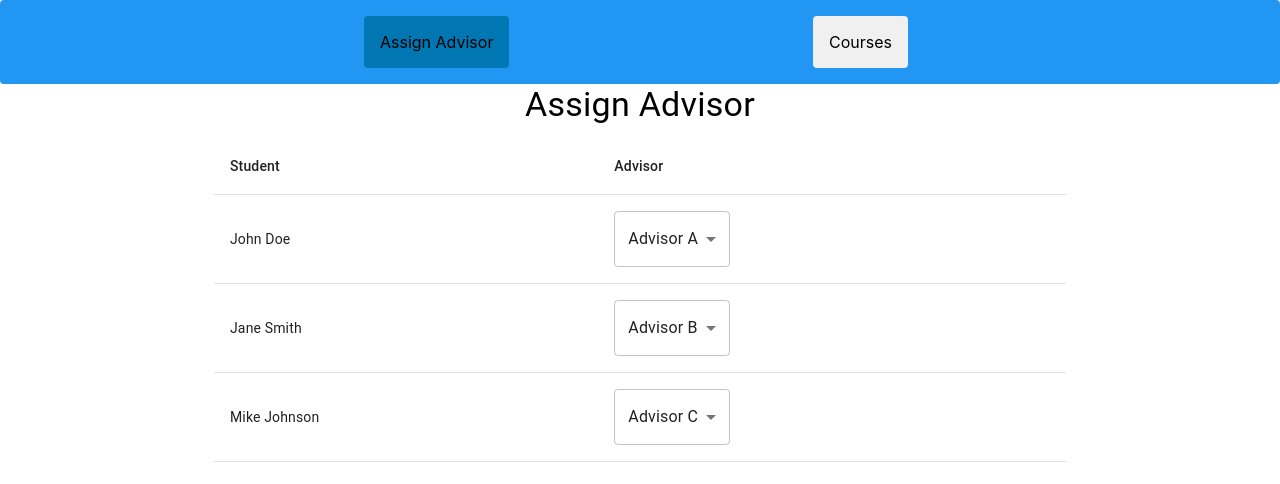
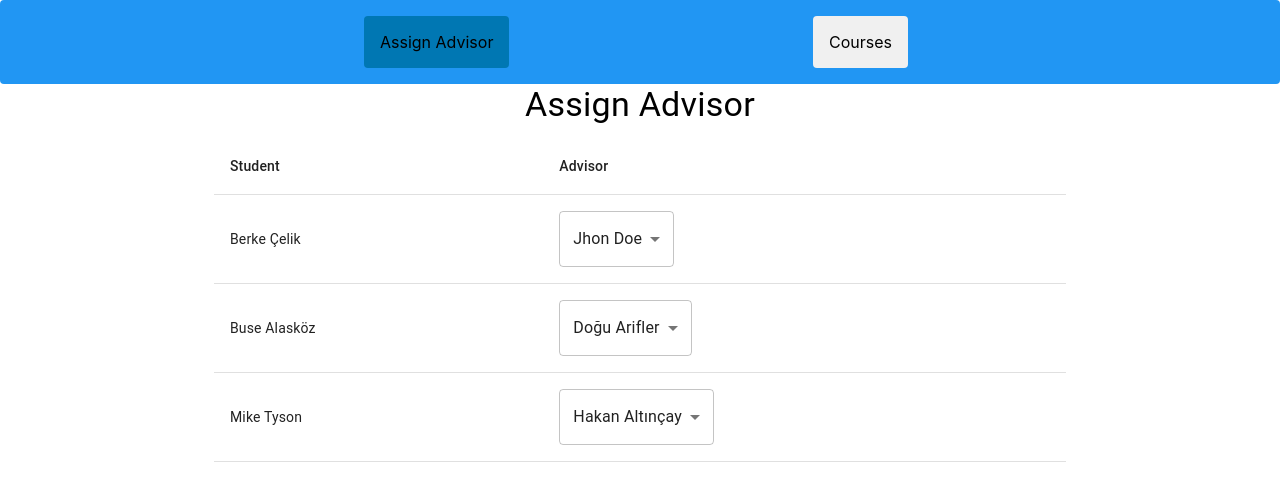
Before and after one commit to ZAGORE7/StudentPortal, a React (Create React App) app: page /admin/assign in a window 1280 px wide. Shown: the top 484 px of the page. Built offline with nearby package versions, Linux system fonts and the light colour scheme.

Commit message:
minipatch

```diff
--- a/public/index.html
+++ b/public/index.html
@@ -24,7 +24,7 @@
       work correctly both with client-side routing and a non-root public URL.
       Learn how to configure a non-root public URL by running `npm run build`.
     -->
-    <title>React App</title>
+    <title>Student Registration System</title>
   </head>
   <body>
     <noscript>You need to enable JavaScript to run this app.</noscript>
--- a/src/pages/AssignAdvisor.js
+++ b/src/pages/AssignAdvisor.js
@@ -15,13 +15,13 @@ import {
 import NavgationBar from "../components/NavigationBar";
 
 const studentData = [
-  { id: 1, name: "John Doe", advisor: "Advisor A" },
-  { id: 2, name: "Jane Smith", advisor: "Advisor B" },
-  { id: 3, name: "Mike Johnson", advisor: "Advisor C" },
+  { id: 1, name: "Berke Çelik", advisor: "Jhon Doe" },
+  { id: 2, name: "Buse Alasköz", advisor: "Doğu Arifler" },
+  { id: 3, name: "Mike Tyson", advisor: "Hakan Altınçay" },
   // Add more students as needed
 ];
 
-const advisorOptions = ["Advisor A", "Advisor B", "Advisor C", "Advisor D"];
+const advisorOptions = ["Doğu Arifler", "Hakan Altınçay", "Jhon Doe", "Bodur"];
 
 const AssignAdvisor = () => {
   const [students, setStudents] = useState(studentData);
```
